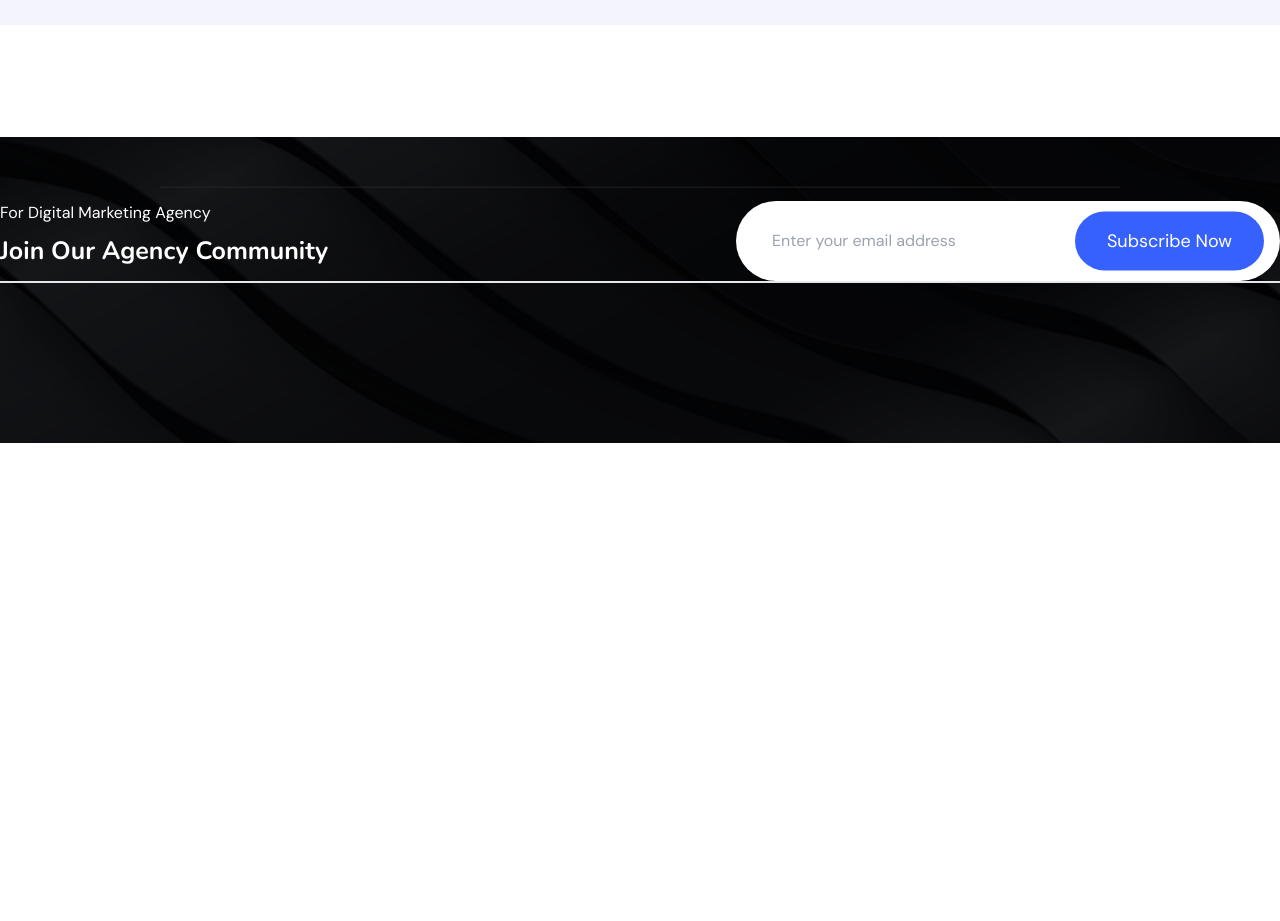
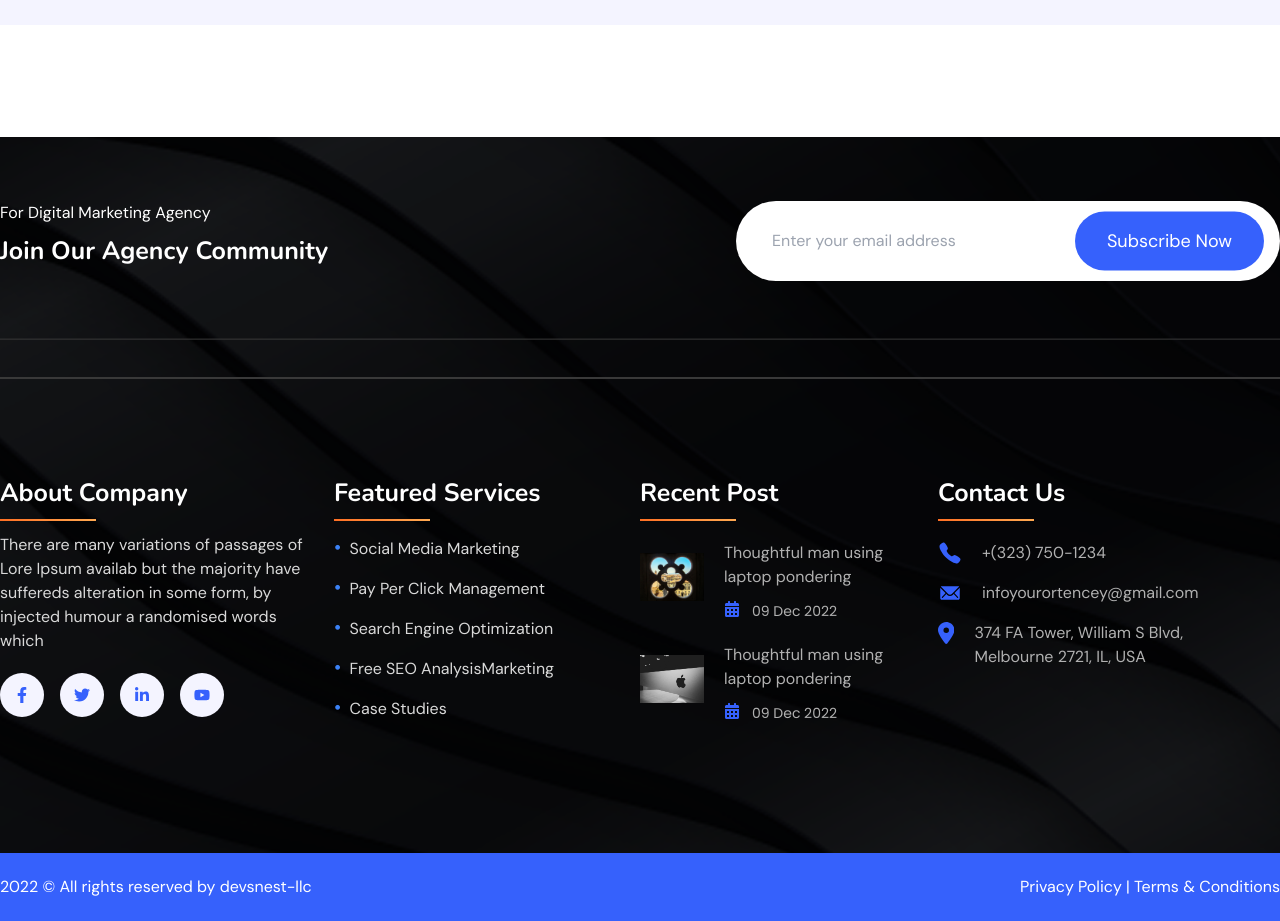
Before and after one commit to Afridul369/Ortencey, a React (Vite) app: page / in a window 1280 px wide. Shown: the part 7620-8541 px from the top of the page. Before the commit the page ends 8063 px from the top, so only its background shows below. Built offline with nearby package versions, Linux system fonts and the light colour scheme.

Commit message:
Footer Part Done

```diff
--- a/src/layout/Footer/Footer.jsx
+++ b/src/layout/Footer/Footer.jsx
@@ -2,16 +2,23 @@ import React from 'react'
 import Container from '../../components/Container'
 import Flex from '../../components/Flex'
 import Text from '../../components/Text'
-import Button01 from '../../components/Button01'
 import Button03 from '../../components/Button03'
+import Image from '../../components/Image'
+import Icon from '../../assets/footicon1.jpg'
+import Icon2 from '../../assets/footicon2.jpg'
+import { FaCalendarAlt, FaFacebookF, FaLinkedinIn, FaTwitter, FaYoutube } from 'react-icons/fa'
+import { IoCall } from 'react-icons/io5'
+import { IoIosMail } from 'react-icons/io'
+import { FaLocationDot } from 'react-icons/fa6'
 
 const Footer = () => {
   return (
     <>
     <div className="pt-14">
-        <div className="pt-16 pb-40 bg-Footer bg-no-repeat bg-cover bg-center ">
+        <div className="pt-16 pb-32 bg-Footer bg-no-repeat bg-cover bg-center ">
             <Container>
-                <Flex className={'justify-between border-b-2 '}>
+                <div className="border-b-2 border-border mb-24">
+                    <Flex className={'justify-between mb-24 '}>
                         <div className="">
                             <Text as='p' text='For Digital Marketing Agency' className='text-base font-Dm text-white mb-2'/>
                             <Text as='p' text='Join Our Agency Community' className='text-[25px] font-Nunito font-bold text-white '/>
@@ -21,6 +28,103 @@ const Footer = () => {
                             <Button03 text={'Subscribe Now'} className={'absolute top-1/2 -translate-y-1/2 right-4'}/>
                         </div>
                     </Flex>
+                </div>
+                <Flex>
+                    <div className="w-[50%]">
+                        <Flex className={'gap-x-7'}>
+                            <div className="w-[340px] ">
+                                <Text as='p' text='About Company' className="text-[25px] font-Nunito font-bold text-white mb-5 after:content'' after:w-24 after:h-[2px] after:bg-gradient-to-r from-Orange01 to-Orange02 after:absolute relative after:-bottom-2 after:left-0  "/>
+                                <Text as='p' text='There are many variations of passages of Lore Ipsum availab but the majority have suffereds alteration in some form, by injected humour a randomised words which' className="text-base font-Dm text-footertxt mb-5 "/>
+                                <Flex className={'gap-x-4 '}>
+                                    <div className="group">
+                                        <div className="w-11 h-11 bg-SearchBG rounded-full relative group/child group-hover:bg-Parbel duration-500">
+                                            <FaFacebookF className='absolute top-1/2 -translate-y-1/2 left-1/2 -translate-x-1/2 text-Parbel group-hover:text-white group-hover:scale-125  duration-500'/>
+                                        </div>
+                                    </div>
+                                    <div className="group">
+                                        <div className="w-11 h-11 bg-SearchBG rounded-full relative group/child group-hover:bg-Parbel duration-500">
+                                            <FaTwitter className='absolute top-1/2 -translate-y-1/2 left-1/2 -translate-x-1/2 text-Parbel group-hover:text-white group-hover:scale-125  duration-500'/>
+                                        </div>
+                                    </div>
+                                    <div className="group">
+                                        <div className="w-11 h-11 bg-SearchBG rounded-full relative group/child group-hover:bg-Parbel duration-500">
+                                            <FaLinkedinIn className='absolute top-1/2 -translate-y-1/2 left-1/2 -translate-x-1/2 text-Parbel group-hover:text-white group-hover:scale-125  duration-500' />
+                                        </div>
+                                    </div>
+                                    <div className="group">
+                                        <div className="w-11 h-11 bg-SearchBG rounded-full relative group/child group-hover:bg-Parbel duration-500">
+                                            <FaYoutube className='absolute top-1/2 -translate-y-1/2 left-1/2 -translate-x-1/2 text-Parbel group-hover:text-white group-hover:scale-125  duration-500' />
+                                        </div>
+                                    </div>
+                                </Flex>
+                            </div>
+                            <div className="w-[340px]">
+                                <Text as='p' text='Featured Services' className="text-[25px] font-Nunito font-bold text-white mb-5 after:content'' after:w-24 after:h-[2px] after:bg-gradient-to-r from-Orange01 to-Orange02 after:absolute relative after:-bottom-2 after:left-0  "/>
+                                <ul className='flex flex-col gap-y-3'>
+                                    <li className='text-footertxt font-Dm text-base hover:text-Parbel duration-300 marker:text-Parbel'><span className="text-blue-500 text-xl mr-1">•</span> Social Media Marketing</li>
+                                    <li className='text-footertxt font-Dm text-base hover:text-Parbel duration-300 marker:text-Parbel'><span className="text-blue-500 text-xl mr-1">•</span> Pay Per Click Management</li>
+                                    <li className='text-footertxt font-Dm text-base hover:text-Parbel duration-300 marker:text-Parbel'><span className="text-blue-500 text-xl mr-1">•</span> Search Engine Optimization</li>
+                                    <li className='text-footertxt font-Dm text-base hover:text-Parbel duration-300 marker:text-Parbel'><span className="text-blue-500 text-xl mr-1">•</span> Free SEO AnalysisMarketing</li>
+                                    <li className='text-footertxt font-Dm text-base hover:text-Parbel duration-300 marker:text-Parbel'><span className="text-blue-500 text-xl mr-1">•</span> Case Studies</li>
+                                </ul>
+                            </div>
+                        </Flex>
+                    </div>
+                    <div className="w-[50%]">
+                        <Flex className={'gap-x-7'}>
+                            <div className="w-[270px]">
+                                <Text as='p' text='Recent Post' className="text-[25px] font-Nunito font-bold text-white mb-7 after:content'' after:w-24 after:h-[2px] after:bg-gradient-to-r from-Orange01 to-Orange02 after:absolute relative after:-bottom-2 after:left-0 "/>
+                                <Flex className={'gap-x-5 mb-5'}>
+                                    <div className="w-[100px] h-[70px] mt-3">
+                                        <Image imgSrc={Icon} className={'w-full h-full'}/>
+                                    </div>
+                                    <div className="">
+                                        <Text as='p' text='Thoughtful man using laptop pondering ' className="text-base font-Dm text-Grey3 mb-3 "/>
+                                        <Flex className={'gap-x-3'}>
+                                            <FaCalendarAlt className='text-Parbel'/>
+                                            <Text as='p' text='09 Dec 2022' className="text-sm font-Poppins text-Grey3  "/>
+                                        </Flex>
+                                    </div>
+                                </Flex>
+                                <Flex className={'gap-x-5'}>
+                                    <div className="w-[100px] h-[70px] mt-3">
+                                        <Image imgSrc={Icon2} className={'w-full h-full'}/>
+                                    </div>
+                                    <div className="">
+                                        <Text as='p' text='Thoughtful man using laptop pondering ' className="text-base font-Dm text-Grey3 mb-3 "/>
+                                        <Flex className={'gap-x-3'}>
+                                            <FaCalendarAlt className='text-Parbel'/>
+                                            <Text as='p' text='09 Dec 2022' className="text-sm font-Poppins text-Grey3  "/>
+                                        </Flex>
+                                    </div>
+                                </Flex>
+                            </div>
+                            <div className="w-[300px]">
+                                <Text as='p' text='Contact Us' className="text-[25px] font-Nunito font-bold text-white mb-7 after:content'' after:w-24 after:h-[2px] after:bg-gradient-to-r from-Orange01 to-Orange02 after:absolute relative after:-bottom-2 after:left-0 "/>
+                                <Flex className={'gap-x-5 mb-4'}>
+                                    <IoCall className='text-Parbel text-2xl'/>
+                                    <Text as='p' text='+(323) 750-1234 ' className="text-base font-Dm text-Grey3 "/>
+                                </Flex>
+                                <Flex className={'gap-x-5 mb-4'}>
+                                    <IoIosMail className='text-Parbel text-2xl'/>
+                                    <Text as='p' text='infoyourortencey@gmail.com' className="text-base font-Dm text-Grey3 "/>
+                                </Flex>
+                                <Flex className={'gap-x-5 mb-4'}>
+                                    <FaLocationDot className='text-Parbel text-2xl'/>
+                                    <Text as='p' text='374 FA Tower, William S Blvd, Melbourne 2721, IL, USA' className="text-base font-Dm text-Grey3 "/>
+                                </Flex>
+                            </div>
+                        </Flex>
+                    </div>
+                </Flex>
+            </Container>
+        </div>
+        <div className="py-[22px] bg-Parbel">
+            <Container>
+                <Flex className={'justify-between'}>
+                    <Text as='p' text='2022 © All rights reserved by devsnest-llc' className='text-base font-Dm text-white'/>
+                    <Text as='p' text='Privacy Policy | Terms & Conditions' className='text-base font-Dm text-white'/>
+                </Flex>
             </Container>
         </div>
     </div>
--- a/tailwind.config.js
+++ b/tailwind.config.js
@@ -33,6 +33,8 @@ export default {
         Star:'#fcc013',
         DeepNavy:'#292929',
         violet:'#6482ee',
+        border:'#393939',
+        footertxt:'#D9D9D9',
       },
       backgroundImage: {
         Banner: "url('/src/assets/banner.png')",
```
Also changed, not shown: src/assets/footicon1.jpg (added), src/assets/footicon2.jpg (added). Lines whose indentation alone changed are shown as unchanged.
